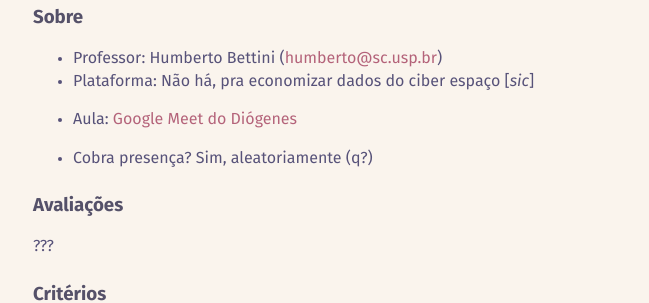
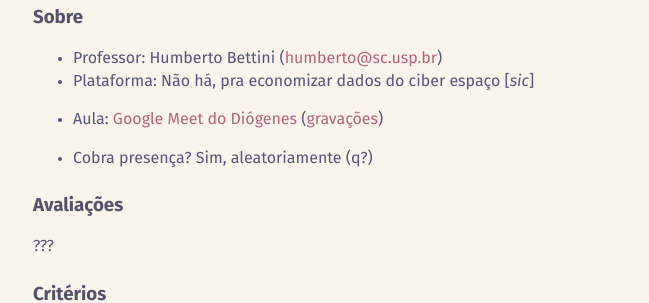
Before and after one commit to Misterio77/website, a Jekyll site: the page built from _notes/disciplinas-2021-2.md, in a window 1280 px wide and 900 px high, scrolled down 4205 px. Shown: the part 201-504 px from the top of the window, without its empty margins (207-856 px from the left). Built offline with Jekyll 4.4.1, drawn with Linux system fonts in a browser that asks for light colours.

Commit message:
adiciona gravações de contab

```diff
--- a/_notes/disciplinas-2021-2.md
+++ b/_notes/disciplinas-2021-2.md
@@ -178,7 +178,7 @@ date: 2021-08-16
 ### Sobre
 - Professor: Humberto Bettini ([humberto@sc.usp.br](mailto:humberto@sc.usp.br))
 - Plataforma: Não há, pra economizar dados do ciber espaço [_sic_]
-- Aula: [Google Meet do Diógenes](https://meet.google.com/rku-xnuu-kjr)
+- Aula: [Google Meet do Diógenes](https://meet.google.com/rku-xnuu-kjr) ([gravações](https://drive.google.com/folderview?id=1JckHfflmn7fx-PPAYQmuKDIpGg2KGEiB))
 
 - Cobra presença? Sim, aleatoriamente (q?)
 
```
